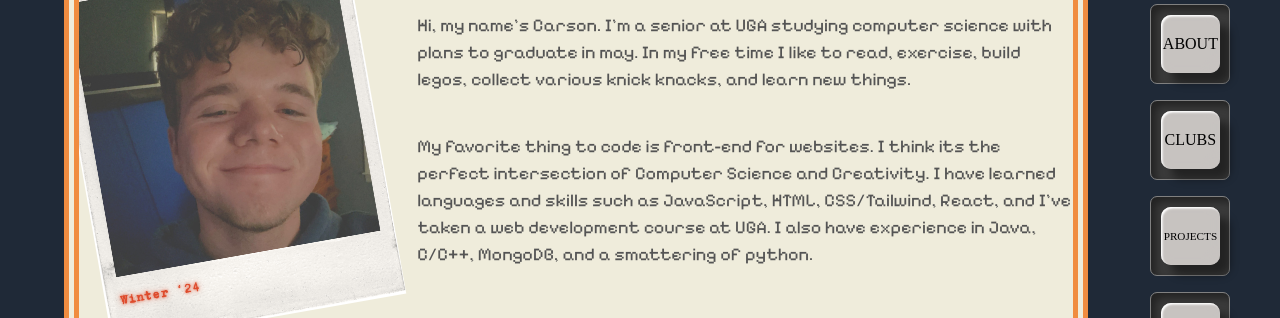
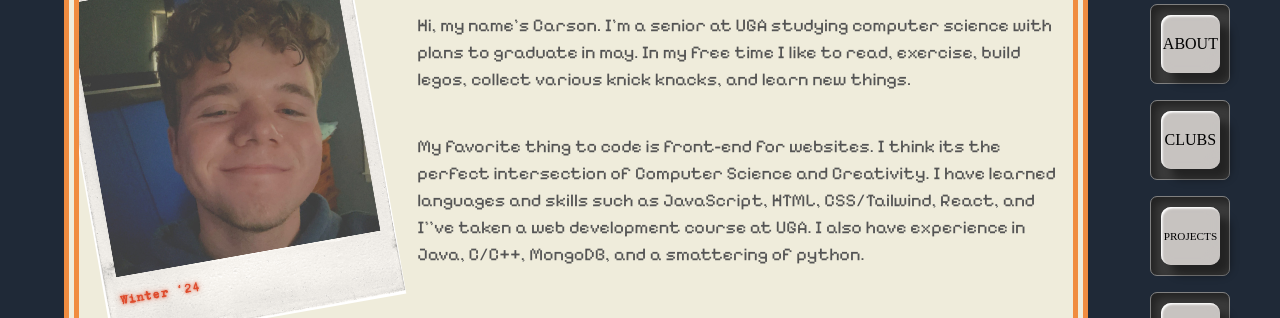
Before and after one commit to carsonjc14/Personal-Website, a Next.js app: page / in a window 1280 px wide. Shown: the part 1060-1378 px from the top of the page. Built offline with nearby package versions, Linux system fonts and the light colour scheme; a web font is replaced by a local one.

Commit message:
Fixed eslint errors

```diff
--- a/app/components/ButtonPanel.tsx
+++ b/app/components/ButtonPanel.tsx
@@ -1,5 +1,5 @@
 
-import { useState } from "react";
+
 
 const ButtonPanel = (props) => {
 
--- a/app/page.tsx
+++ b/app/page.tsx
@@ -126,13 +126,13 @@ export default function Home() {
 
             <div className="ml-10">
               <p className="text-[var(--foreground)]">
-                Hi, my name's Carson. I'm a senior at UGA studying computer science with plans to graduate in may.
+                Hi, my name&apos;s Carson. I&apos;m a senior at UGA studying computer science with plans to graduate in may.
                 In my free time I like to read, exercise, build legos, collect various knick knacks, and learn new things.
               </p>
 
               <p className="mt-10">
                 My favorite thing to code is front-end for websites. I think its the perfect intersection of Computer Science and Creativity.
-                I have learned languages and skills such as JavaScript, HTML, CSS/Tailwind, React, and I've taken a web development course at UGA.
+                I have learned languages and skills such as JavaScript, HTML, CSS/Tailwind, React, and I&apos;'ve taken a web development course at UGA.
                 I also have experience in Java, C/C++, MongoDB, and a smattering of python.
               </p>
             </div>
@@ -167,7 +167,7 @@ export default function Home() {
 
               <p className="mb-4 ml-6">
                 After taking a two year break from music, I auditioned for the UGA Redcoat Band before my junior year.
-                Sdince then, I've been to every home football game, Jacksonville twice with two wins against Florida, Mercedez-Benz Stadium
+                Sdince then, I&apos;ve been to every home football game, Jacksonville twice with two wins against Florida, Mercedez-Benz Stadium
                 three times with an SEC Championship win, Miami to the Orange Bowl, and New Orleans to the Sugar Bowl.
                 I made many new friends and
                 a lifetime of memories.
@@ -230,7 +230,7 @@ export default function Home() {
 
           <div className="flex flex-col items-center my-6">
 
-            <h1 className="text-[500%] text-center" >Let's Work Together!</h1>
+            <h1 className="text-[500%] text-center" >Let&apos;s Work Together!</h1>
 
             {/* <section className="flex flex-col mt-20"> */}
 
```
